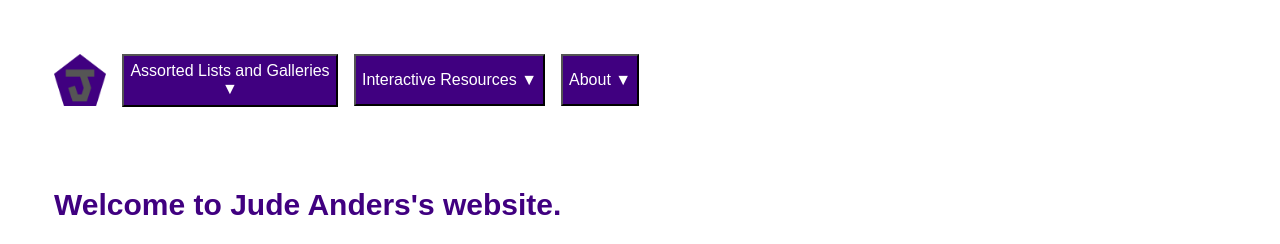
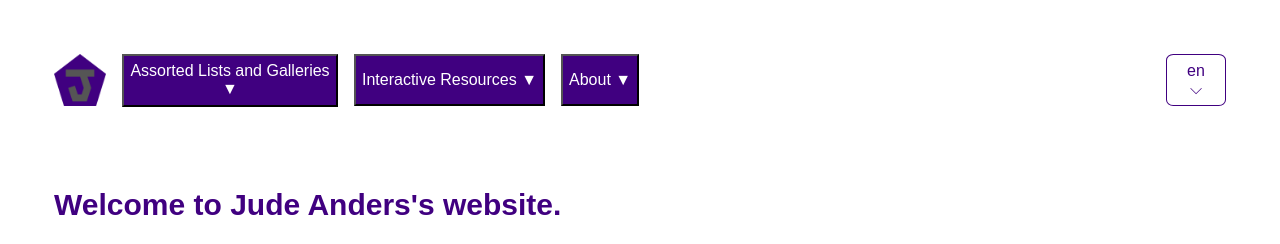
Before and after one commit to 1anderj/judeanders-website, a Jekyll site: the page built from index.html, in a window 1280 px wide. Shown: the top 244 px of the page. Built offline with Jekyll 4.4.1, drawn with Linux system fonts in a browser that asks for light colours; some web fonts are replaced.

Commit message:
language 1

```diff
--- a/_layouts/default.html
+++ b/_layouts/default.html
@@ -44,6 +44,13 @@
           <a class="menu-item" href="/contact/">Contact</a>
         </div>
       </div>
+      <div class="dropdown-container right-dropdown">
+        <button class="menu right-menu" onclick="toggleDropdown('tools-dropdown')">en<br>⌵</button>
+        <div id="tools-dropdown" class="dropdown-links right-dropdown-links">
+          <a class="menu-item" href="/es/">es</a>
+          <a class="menu-item" href="https://www.wolfram.com/language/">Wolfram</a>
+        </div>
+      </div>
     </div>
     {{ content }}
     <footer id="footer">
--- a/assets/styles/styles.css
+++ b/assets/styles/styles.css
@@ -85,6 +85,21 @@ h2 {
 
 .show {
   display: block;
+}
+
+.dropdown-container.right-dropdown {
+  margin-left: auto;
+}
+
+.right-menu {
+  background-color: transparent;
+  color: #400080;
+  border: 1px solid #400080;
+  border-radius: 12%;
+}
+
+.right-menu:hover, .right-menu:focus {
+  background-color: #ccc;
 }
 
 /* Footer */
```
